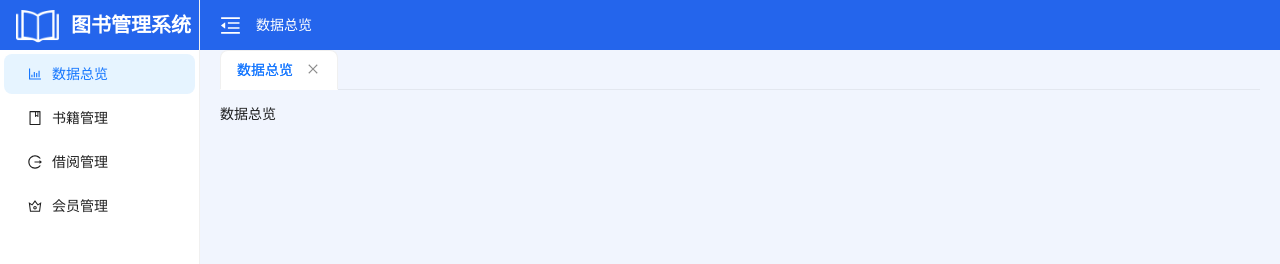
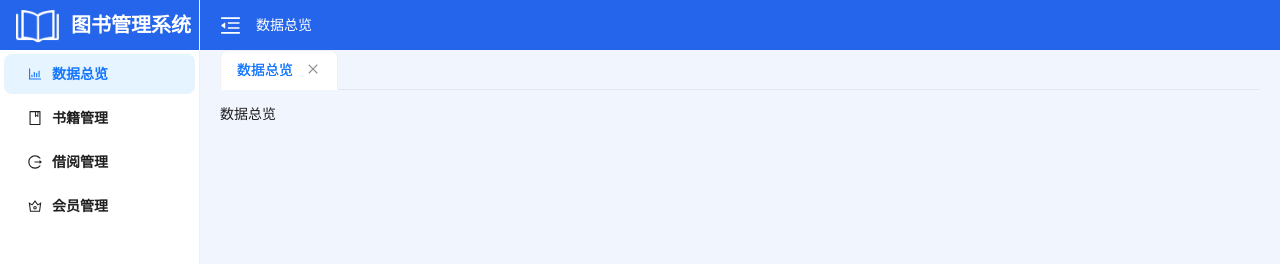
Before and after one commit to Althea0409/BookManagementSystem, a Vue app: page /dashboard in a window 1280 px wide. Shown: the top 264 px of the page. Built offline with nearby package versions, Linux system fonts and the light colour scheme.

Commit message:
微调菜单

```diff
--- a/src/layout/menu/MenuBar.vue
+++ b/src/layout/menu/MenuBar.vue
@@ -11,25 +11,25 @@
             <template #icon>
                 <BarChartOutlined />
             </template>
-            <router-link to="/dashboard">数据总览</router-link>
+            <router-link to="/dashboard" class="menu-item">数据总览</router-link>
         </a-menu-item>
         <a-menu-item key="/books">
             <template #icon>
                 <BookOutlined />
             </template>
-            <router-link to="/books">书籍管理</router-link>
+            <router-link to="/books" class="menu-item">书籍管理</router-link>
         </a-menu-item>
         <a-menu-item key="/borrow">
             <template #icon>
                 <LogoutOutlined />
             </template>
-            <router-link to="/borrow">借阅管理</router-link>
+            <router-link to="/borrow" class="menu-item">借阅管理</router-link>
         </a-menu-item>
         <a-menu-item key="/members">
             <template #icon>
                 <CrownOutlined />
             </template>
-            <router-link to="/members">会员管理</router-link>
+            <router-link to="/members" class="menu-item">会员管理</router-link>
         </a-menu-item>
 
         <!-- <a-sub-menu key="sub1">
@@ -52,14 +52,14 @@ import MenuLogo from './MenuLogo.vue';
 import { routes } from '@/router/index';
 import { reactive, onMounted, watch } from 'vue'
 
-//当前路由
+// 当前路由
 const route = useRoute()
 
 const menuData = reactive({
-    //所有一级菜单的path
-    rootSubmenuKeys: ['/system', '/classroomRoot', '/courseRoot', '/teacherRoot', '/scheduleRoot'],
+    // 所有一级菜单的path
+    // rootSubmenuKeys: ['/system', '/classroomRoot', '/courseRoot', '/teacherRoot', '/scheduleRoot'],
     collapsed: false,
-    //选中的菜单的path，设置为当前路由的path
+    // 选中的菜单的path，设置为当前路由的path
     selectedKeys: [''],
     openKeys: [''],
     preOpenKeys: [],
@@ -76,10 +76,10 @@ const onOpenChange = (openKeys: string[]) => {
     }
 };
 
-//解决刷新之后，选中菜单，有上级的时候，打开上级菜单
+// 解决刷新之后，选中菜单，有上级的时候，打开上级菜单
 const setMenuOpen = (result: any) => {
     for (let i = 0; i < routes.length; i++) {
-        //循环【顶级菜单数组列表】 循环的数组下标用i表示
+        // 循环【顶级菜单数组列表】 循环的数组下标用i表示
         if (result[i].children) {
             console.log(result[i])
             // 如果这个菜单没有【子菜单】 就不继续了（没有子菜单就是【点击可跳转页面但不会展开】的顶级菜单）
@@ -94,22 +94,22 @@ const setMenuOpen = (result: any) => {
         }
     }
 };
-//解决刷新之后，回显原来选中的菜单
+// 解决刷新之后，回显原来选中的菜单
 const selectKey = () => {
     if (menuData.selectedKeys.some(item => item === route.path)) return;
     menuData.selectedKeys.push(route.path)
 }
-//监听当前路由
+// 监听当前路由
 watch(() => route.path, () => {
-    //清空一下之前的数据，防止出现多选的情况
+    // 清空一下之前的数据，防止出现多选的情况
     menuData.selectedKeys = [''];
-    //重新设置选中的数据
+    // 重新设置选中的数据
     selectKey();
-    //此行的作用，解决选项卡关闭，左侧菜单打开
+    // 此行的作用，解决选项卡关闭，左侧菜单打开
     setMenuOpen(routes);
 })
 onMounted(() => {
-    //首次进入获取当前路由
+    // 首次进入获取当前路由
     selectKey();
     setMenuOpen(routes);
 })
@@ -117,4 +117,7 @@ onMounted(() => {
 </script>
 
 <style scoped lang='scss'>
+.menu-item {
+    font-weight: bold;
+}
 </style>
```
